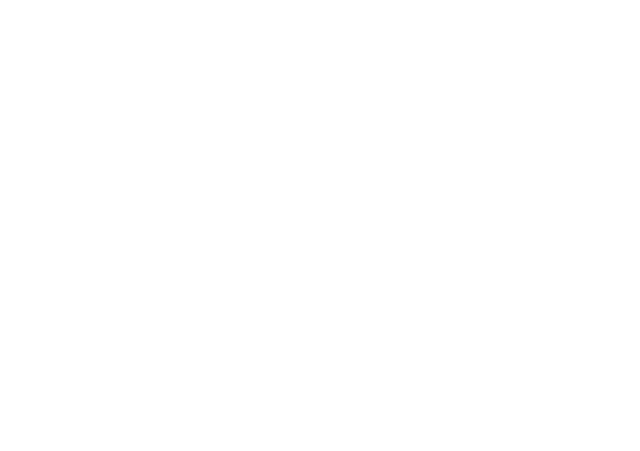
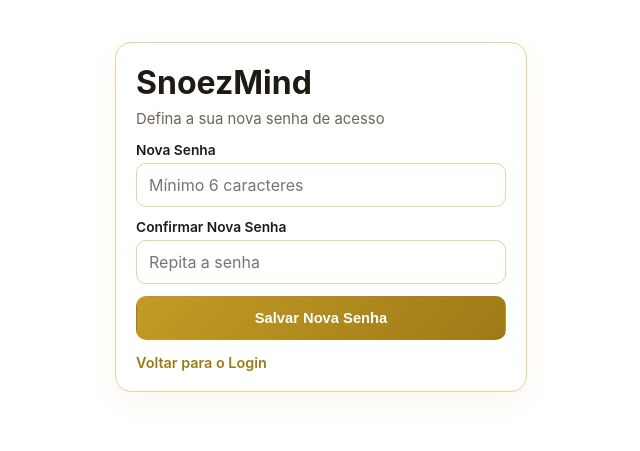
Before and after one commit to ruteaniba/snoez-mind, a plain HTML site: page redefinir-senha.html in a window 1280 px wide. Shown: the whole page, without its empty margins (319-959 px from the left). Drawn offline with nearby package versions, Linux system fonts and the light colour scheme.

Commit message:
fix: cria pagina de redefinir senha e limpa arquivos de login

```diff
--- a/redefinir-senha.html
+++ b/redefinir-senha.html
@@ -0,0 +1,81 @@
+<!DOCTYPE html>
+<html lang="pt-BR">
+<head>
+  <meta charset="UTF-8">
+  <meta name="viewport" content="width=device-width, initial-scale=1.0, maximum-scale=1.0, user-scalable=no, viewport-fit=cover">
+  <title>Redefinir Senha - SnoezMind</title>
+  <link rel="stylesheet" href="assets/css/style.css?v=20261121k">
+  <script src="https://cdn.jsdelivr.net/npm/@supabase/supabase-js@2"></script>
+</head>
+<body>
+  <div class="container" style="max-width:440px; margin-top:24px;">
+    <div class="card">
+      <h1>SnoezMind</h1>
+      <p class="subtitle">Defina a sua nova senha de acesso</p>
+      <div id="auth-alert" class="alert"></div>
+
+      <form id="reset-form" onsubmit="event.preventDefault(); handleResetSubmit();">
+        <div class="field">
+          <label for="new-pass">Nova Senha</label>
+          <input id="new-pass" type="password" minlength="6" placeholder="Mínimo 6 caracteres" required>
+        </div>
+        <div class="field">
+          <label for="confirm-pass">Confirmar Nova Senha</label>
+          <input id="confirm-pass" type="password" minlength="6" placeholder="Repita a senha" required>
+        </div>
+        <button type="submit" class="btn btn-gold">Salvar Nova Senha</button>
+        <div class="links-row">
+          <a href="index.html" class="link-btn" style="text-decoration:none;">Voltar para o Login</a>
+        </div>
+      </form>
+    </div>
+  </div>
+
+  <script src="assets/js/config.js?v=20261121k"></script>
+  <script>
+    document.addEventListener("DOMContentLoaded", function() {
+      if (typeof sb !== "undefined" && sb) {
+        // Verifica se o usuário veio de um link válido de recuperação
+        sb.auth.onAuthStateChange((event) => {
+          if (event === "PASSWORD_RECOVERY") {
+            document.getElementById("auth-alert").textContent = "Link verificado! Digite a nova senha.";
+            document.getElementById("auth-alert").className = "alert show success";
+          }
+        });
+      }
+    });
+
+    async function handleResetSubmit() {
+      const newPass = document.getElementById("new-pass").value;
+      const confirmPass = document.getElementById("confirm-pass").value;
+      const alertEl = document.getElementById("auth-alert");
+
+      if (newPass !== confirmPass) {
+        alertEl.textContent = "As senhas não coincidem.";
+        alertEl.className = "alert show error";
+        return;
+      }
+
+      if (newPass.length < 6) {
+        alertEl.textContent = "A senha deve ter pelo menos 6 caracteres.";
+        alertEl.className = "alert show error";
+        return;
+      }
+
+      alertEl.textContent = "A guardar nova senha...";
+      alertEl.className = "alert show success";
+
+      const { data, error } = await sb.auth.updateUser({ password: newPass });
+
+      if (error) {
+        alertEl.textContent = "Erro ao redefinir: " + error.message;
+        alertEl.className = "alert show error";
+      } else {
+        alertEl.textContent = "Senha alterada com sucesso! A redirecionar...";
+        alertEl.className = "alert show success";
+        setTimeout(() => window.location.href = "index.html", 2000);
+      }
+    }
+  </script>
+</body>
+</html>
```
Also changed, not shown: index.html (+1 -2 lines).
